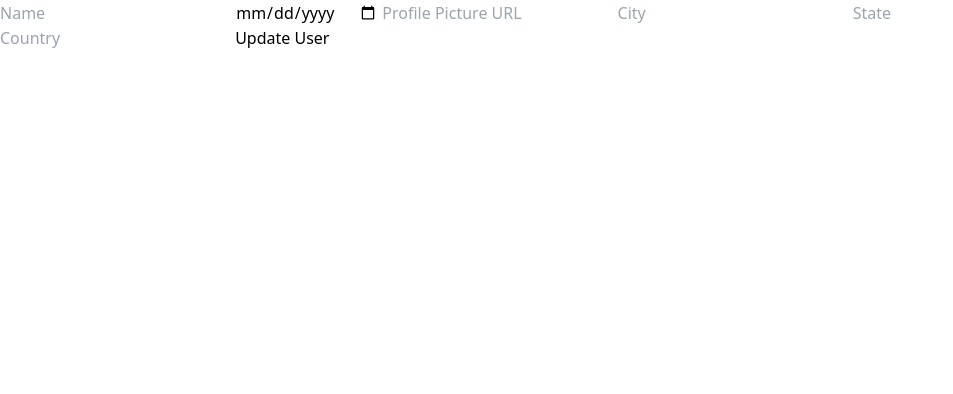
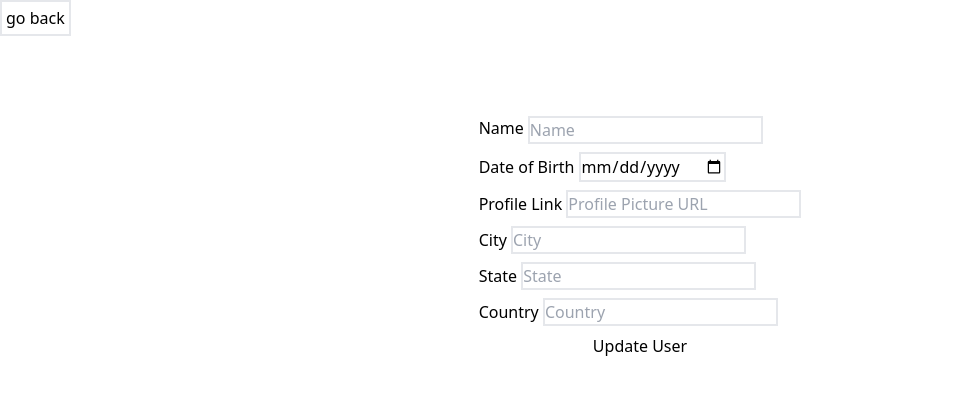
Before and after one commit to rayan1242/Linkedin-Fullstack-Application, a SvelteKit app in the folder front-end/: page /users/1/update in a window 1280 px wide. Shown: the top 394 px of the page, without its empty margins (0-953 px from the left). Built offline with nearby package versions, Linux system fonts and the light colour scheme; no server answers.

Commit message:
fininshed user

```diff
--- a/front-end/src/lib/api/user.ts
+++ b/front-end/src/lib/api/user.ts
@@ -4,12 +4,12 @@ import type { User } from "$lib/types";
 export type UserParam = Omit<User, "user_id">;
 
 export async function getUsers() {
-  const response = await axios.get("http://localhost:3000/user");
+  const response = await axios.get("http://localhost:3000/users");
   return response.data;
 }
 
 export async function getUser(user_id: string) {
-  const response = await axios.post(`http://localhost:3000/user/${user_id}`);
+  const response = await axios.get(`http://localhost:3000/user/${user_id}`);
   return response.data;
 }
 
--- a/front-end/src/routes/users/+page.svelte
+++ b/front-end/src/routes/users/+page.svelte
@@ -3,102 +3,12 @@
     import { getUsers, deleteUser } from '$lib/api/user';
     import type { User } from '$lib/types';
 
-    let users:User[] = [
-        {
-            user_id: 1,
-            name: "John Doe",
-            dob: "1990-05-15",
-            age: 34,
-            profile_pic: "john.png",
-            location_city: "New York",
-            location_state: "NY",
-            location_country: "USA"
-        },
-        {
-            user_id: 2,
-            name: "Jane Smith",
-            dob: "1988-09-22",
-            age: 36,
-            profile_pic: "jane.png",
-            location_city: "San Francisco",
-            location_state: "CA",
-            location_country: "USA"
-        },
-                {
-            user_id: 3,
-            name: "Jane Smith",
-            dob: "1988-09-22",
-            age: 36,
-            profile_pic: "jane.png",
-            location_city: "San Francisco",
-            location_state: "CA",
-            location_country: "USA"
-        },
-                {
-            user_id: 4,
-            name: "Jane Smith",
-            dob: "1988-09-22",
-            age: 36,
-            profile_pic: "jane.png",
-            location_city: "San Francisco",
-            location_state: "CA",
-            location_country: "USA"
-        },
-                {
-            user_id: 5,
-            name: "Jane Smith",
-            dob: "1988-09-22",
-            age: 36,
-            profile_pic: "jane.png",
-            location_city: "San Francisco",
-            location_state: "CA",
-            location_country: "USA"
-        },
-                {
-            user_id: 6,
-            name: "Jane Smith",
-            dob: "1988-09-22",
-            age: 36,
-            profile_pic: "jane.png",
-            location_city: "San Francisco",
-            location_state: "CA",
-            location_country: "USA"
-        },
-                {
-            user_id: 7,
-            name: "Jane Smith",
-            dob: "1988-09-22",
-            age: 36,
-            profile_pic: "jane.png",
-            location_city: "San Francisco",
-            location_state: "CA",
-            location_country: "USA"
-        },
-                {
-            user_id: 8,
-            name: "Jane Smith",
-            dob: "1988-09-22",
-            age: 36,
-            profile_pic: "jane.png",
-            location_city: "San Francisco",
-            location_state: "CA",
-            location_country: "USA"
-        },
-                {
-            user_id: 9,
-            name: "Jane Smith",
-            dob: "1988-09-22",
-            age: 36,
-            profile_pic: "jane.png",
-            location_city: "San Francisco",
-            location_state: "CA",
-            location_country: "USA"
-        }
-    ];
+    let users:User[] = [];
 
     onMount(async () => {
         try {
-            users = await getUsers();
+            const response = await getUsers();
+            users = response.users;
         } catch(e: any) {
             console.log(e);
         }
@@ -107,7 +17,7 @@
     const handleDelete = async (user_id: number) => {
         try {
             const response = await deleteUser(user_id as unknown as string)
-            if (response.data.status === 'success') {
+            if (response.status === 'success') {
                 alert('User deleted successfully!');
                 users = users.filter((user) => user.user_id !== user_id);
             } else {
@@ -126,6 +36,12 @@
     <div class="text-lg font-bold">
         users
     </div>
+    <a href="users">
+        <button class="border-2 p-1">go back</button>
+    </a>
+    <a href="users/create">
+        <button class="border-2 p-1">create</button>
+    </a>
     <div class="flex flex-w flex-wrap w-full">
         {#each users as user}
             <div class="m-2 p-2 border-2 w-[20rem]">
@@ -135,8 +51,8 @@
                 <div>Date of Birth: {user.dob}</div>
                 <div>city: {user.location_city}</div>
                 <div>country: {user.location_country}</div>
-                <a href="user/{user.user_id}/update">update</a>
-                <button on:click={() => handleDelete(user.user_id)}>delete</button>
+                <a class="border-2 p-1" href="users/{user.user_id}/update">update</a>
+                <button class="bg-red-500 p-1 text-white" on:click={() => handleDelete(user.user_id)}>delete</button>
             </div>
         {/each}
     </div>
--- a/front-end/src/routes/users/[userId]/update/+page.svelte
+++ b/front-end/src/routes/users/[userId]/update/+page.svelte
@@ -6,7 +6,7 @@
 
     let userId = data.userId
 
-    let userData: UserParam = {
+    $: userData = {
         name: '',
         dob: '',
         profile_pic: '',
@@ -19,8 +19,9 @@
 
     onMount(async () => {
         try {
-            const user = await getUser(userId);
-            userData = user;
+            const response = await getUser(userId);
+            userData = response.user;
+            userData.dob = new Date(userData.dob).toISOString().split('T')[0];
         } catch(e: any) {
             console.log(e);
         }
@@ -29,10 +30,10 @@
     const handleSubmit = async () => {
         try {
             const response = await updateUser(userId, userData)
-            if (response.data.status === 'success') {
+            if (response.status === 'success') {
                 message = 'User created successfully!';
             } else {
-                message = `Error: ${response.data.message}`;
+                message = `Error: ${response.message}`;
             }
         } catch (error) {
             console.error(error);
@@ -41,15 +42,39 @@
     };
 </script>
 
-<form on:submit|preventDefault={handleSubmit}>
-    <input type="text" bind:value={userData.name} placeholder="Name" />
-    <input type="date" bind:value={userData.dob} placeholder="Date of Birth" />
-    <input type="text" bind:value={userData.profile_pic} placeholder="Profile Picture URL" />
-    <input type="text" bind:value={userData.location_city} placeholder="City" />
-    <input type="text" bind:value={userData.location_state} placeholder="State" />
-    <input type="text" bind:value={userData.location_country} placeholder="Country" />
-    <button type="submit">Update User</button>
-</form>
+<a href="/users">
+        <button class="border-2 p-1">go back</button>
+    </a>
+<div class="w-full flex justify-center items-center mt-20">
+    <form on:submit|preventDefault={handleSubmit} class="flex flex-col gap-2">
+        <div class="flex gap-1">
+            <label>Name</label>
+            <input class="border-2" type="text" bind:value={userData.name} placeholder="Name" />
+        </div>
+        <div>
+            <label>Date of Birth</label>
+            <input class="border-2" type="date" bind:value={userData.dob} placeholder="Date of Birth" />
+        </div>
+        <div>
+            <label>Profile Link</label>
+            <input class="border-2" type="text" bind:value={userData.profile_pic} placeholder="Profile Picture URL" />
+        </div>
+        <div>
+            <label>City</label>
+            <input class="border-2" type="text" bind:value={userData.location_city} placeholder="City" />
+        </div>
+        <div>
+            <label>State</label>
+            <input class="border-2" type="text" bind:value={userData.location_state} placeholder="State" />
+        </div>
+        <div>
+            <label>Country</label>
+            <input class="border-2" type="text" bind:value={userData.location_country} placeholder="Country" />
+        </div>
+
+        <button type="submit">Update User</button>
+    </form>
+</div>
 
 {#if message}
     <p>{message}</p>
--- a/front-end/src/routes/users/create/+page.svelte
+++ b/front-end/src/routes/users/create/+page.svelte
@@ -16,10 +16,10 @@
     const handleSubmit = async () => {
         try {
             const response = await createUser(userData)
-            if (response.data.status === 'success') {
+            if (response.status === 'success') {
                 message = 'User created successfully!';
             } else {
-                message = `Error: ${response.data.message}`;
+                message = `Error: ${response.message}`;
             }
         } catch (error) {
             console.error(error);
@@ -40,15 +40,39 @@
     };
 </script>
 
-<form on:submit|preventDefault={handleSubmit}>
-    <input type="text" bind:value={userData.name} placeholder="Name" />
-    <input type="date" bind:value={userData.dob} placeholder="Date of Birth" />
-    <input type="text" bind:value={userData.profile_pic} placeholder="Profile Picture URL" />
-    <input type="text" bind:value={userData.location_city} placeholder="City" />
-    <input type="text" bind:value={userData.location_state} placeholder="State" />
-    <input type="text" bind:value={userData.location_country} placeholder="Country" />
-    <button type="submit">Create User</button>
-</form>
+<a href="/users">
+        <button class="border-2 p-1">go back</button>
+    </a>
+<div class="w-full flex justify-center items-center mt-20">
+    <form on:submit|preventDefault={handleSubmit} class="flex flex-col gap-2">
+        <div class="flex gap-1">
+            <label>Name</label>
+            <input class="border-2" type="text" bind:value={userData.name} placeholder="Name" />
+        </div>
+        <div>
+            <label>Date of Birth</label>
+            <input class="border-2" type="date" bind:value={userData.dob} placeholder="Date of Birth" />
+        </div>
+        <div>
+            <label>Profile Link</label>
+            <input class="border-2" type="text" bind:value={userData.profile_pic} placeholder="Profile Picture URL" />
+        </div>
+        <div>
+            <label>City</label>
+            <input class="border-2" type="text" bind:value={userData.location_city} placeholder="City" />
+        </div>
+        <div>
+            <label>State</label>
+            <input class="border-2" type="text" bind:value={userData.location_state} placeholder="State" />
+        </div>
+        <div>
+            <label>Country</label>
+            <input class="border-2" type="text" bind:value={userData.location_country} placeholder="Country" />
+        </div>
+
+        <button type="submit">Create User</button>
+    </form>
+</div>
 
 <button on:click={handleRefresh}>Refresh</button>
 
```
Also changed, not shown: 2 other files (tests, documents, lock files or other folders).
